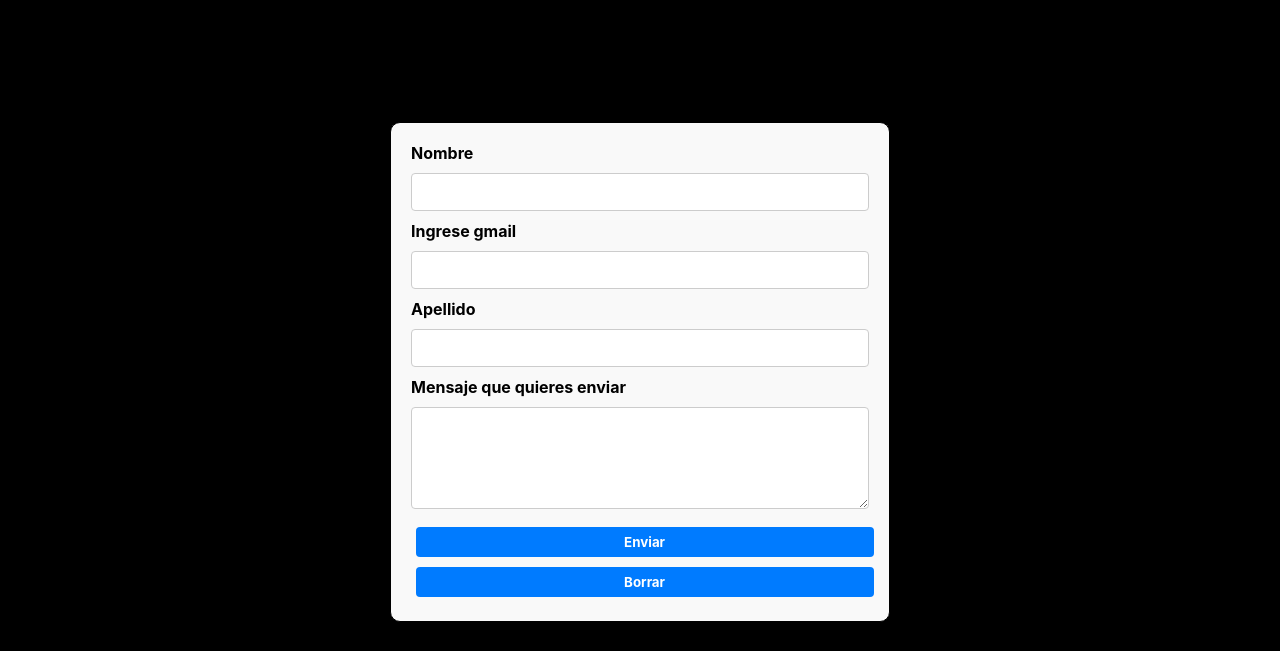
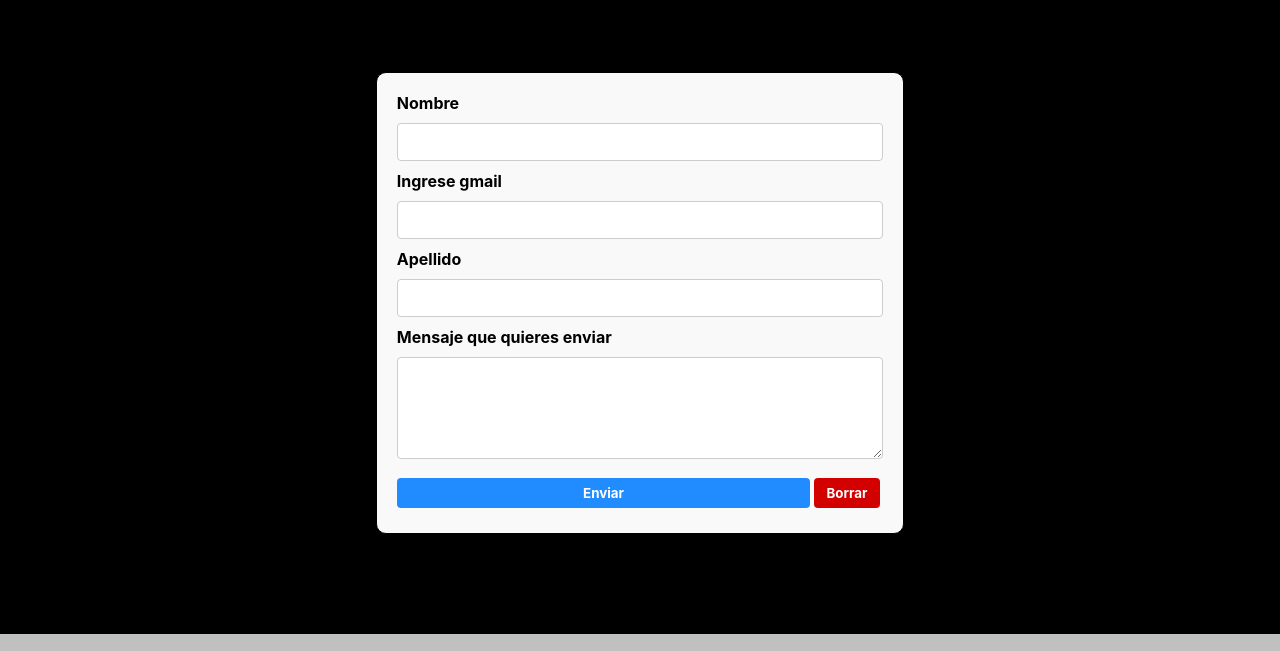
Before and after one commit to MaximilianoS2007/Phones_Store, a plain HTML site: page Paginas/Contactos.html in a window 1280 px wide. Shown: the part 88-739 px from the top of the page. Drawn offline with nearby package versions, Linux system fonts and the light colour scheme; a web font is replaced by a local one.

Commit message:
Correcciones

```diff
--- a/CSS/styles.css
+++ b/CSS/styles.css
@@ -270,6 +270,7 @@ details[open] >summary{
 #Contactos{
     max-width: 500px;
     margin: 20 auto;
+    max-width: 92.5%;
     padding: 20px;
     border: 1px solid black;
     background-color: #f9f9f9;
@@ -292,16 +293,28 @@ input,textarea{
     display: flex;
     justify-content: center;
     align-items: center;
-    height: 100vh;
+    padding-top: 100px;
+    padding-bottom: 100px;
 }
 
 form{
     background-color: white;
     padding: 20px;
     border-radius: 10px;
-    width: 100%;
+    min-width: 300px;
     max-width: 400px;
     box-shadow: 0 2px 10px rgba(0,0,0,0.1);
+}
+
+.enviar{
+    width: 85%;
+    margin:5px 0;
+    background-color: #218cff;
+}
+.borrar{
+    width: 13.5%;
+    margin:5px 0;
+    background-color: #d30000;
 }
 
 button{
@@ -310,7 +323,6 @@ button{
     color: white;
     justify-content: center;
     cursor: pointer;
-    width: 100%;
     margin: 1%;
     height: 30px;
     border-radius: 4px;
@@ -434,11 +446,6 @@ button{
         color: black;
     }
 
-    button{
-        width: 49.51%;
-        height: 30px;
-        margin:5px 0;
-        }
     .fundamentos {
         margin-left:3%;
         margin-right:3%;
--- a/CSS/stylesboxphone.css
+++ b/CSS/stylesboxphone.css
@@ -79,14 +79,12 @@
     transition: opacity 0.5s ease;
 }
 
-/* Video o galería */
 .media-box video, .media-box .image-slideshow {
     width: 100%;
     height: 100%;
     object-fit: cover;
 }
 
-/* Efecto al pasar el mouse */
 .media-box:hover img.main-image {
     opacity: 0;
 }
--- a/Paginas/Contactos.html
+++ b/Paginas/Contactos.html
@@ -36,8 +36,8 @@
                 <input type="text" name="apellido" id="apellido" requierd>
                 <label for="mensaje">Mensaje que quieres enviar</label>
                 <textarea id="mensaje" name="mensaje" cols="40" rows="5"></textarea>
-                <button type="submit">Enviar</button>
-                <button type="reset">Borrar</button>
+                <button type="submit" class="enviar">Enviar</button>
+                <button type="reset" class="borrar">Borrar</button>
             </form>
         </main>
     <footer>
```
